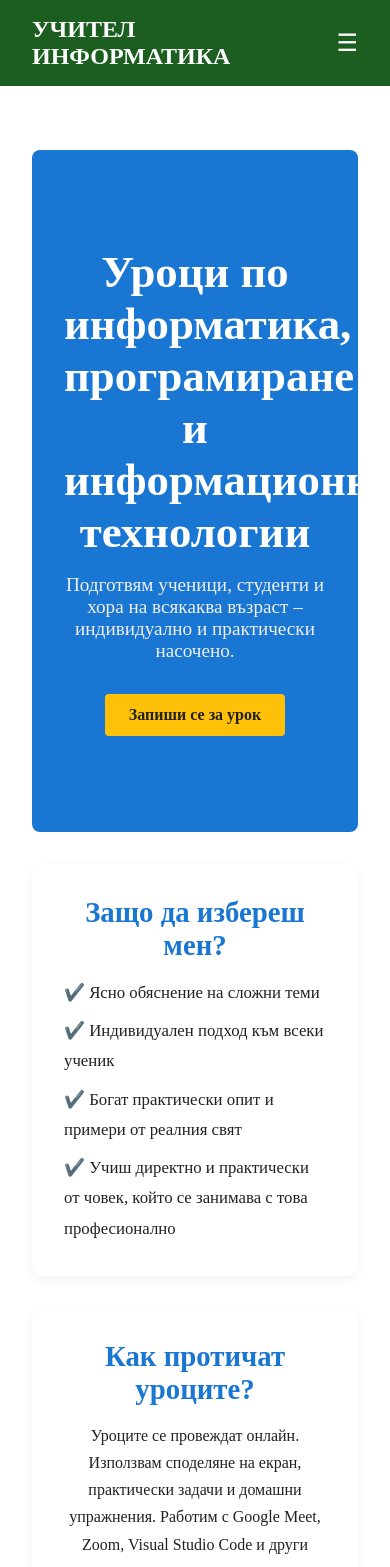
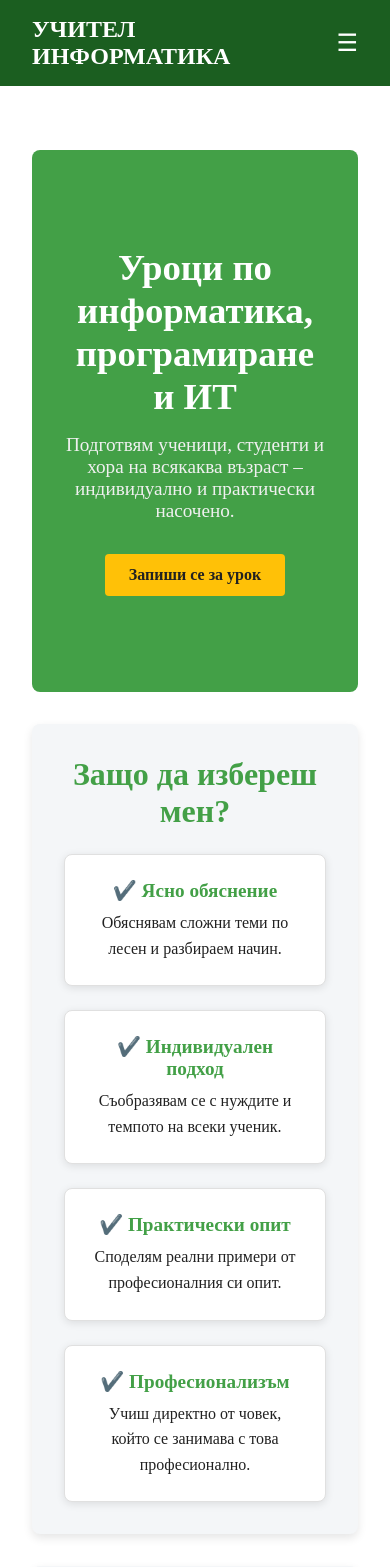
Before and after one commit to Dimitar32/Lessons-Dimitar-Ivanov, a React (Create React App) app: page / in a window 390 px wide. Shown: the top 1567 px of the page. Built offline with nearby package versions, Linux system fonts and the light colour scheme.

Commit message:
add bug fixes for mobile

```diff
--- a/src/index.css
+++ b/src/index.css
@@ -1,6 +1,6 @@
 /* index.css */
 :root {
-  --primary-color: #1976d2;   /* тъмно синьо */
+  --primary-color: #43a047;   /* тъмно синьо */
   --accent-color: #43a047;    /* зелено */
   --bg-color: #f4f6f8;        /* светъл фон */
   --text-color: #212121;      /* тъмен текст */
--- a/src/pages/Hero.jsx
+++ b/src/pages/Hero.jsx
@@ -5,7 +5,7 @@ export default function Hero() {
   return (
     <section className={styles.hero}>
       <div className={styles.overlay}>
-        <h1 className={styles.title}>Уроци по информатика, програмиране и информационни технологии</h1>
+        <h1 className={styles.title}>Уроци по информатика, програмиране и ИТ</h1>
         <p className={styles.subtitle}>
           Подготвям ученици, студенти и хора на всякаква възраст – индивидуално и практически насочено.
         </p>
--- a/src/pages/Hero.module.css
+++ b/src/pages/Hero.module.css
@@ -40,3 +40,11 @@
   .cta:hover {
     background-color: var(--button-hover);
   }
+
+@media (max-width: 768px) {
+  .title {
+    font-size: 2.3rem;
+    margin-bottom: 1rem;
+    color: var(--white);
+  }
+}
--- a/src/pages/Home.jsx
+++ b/src/pages/Home.jsx
@@ -8,13 +8,25 @@ export default function Home() {
       <Hero />
 
       <section className={styles.section}>
-        <h2 className={styles.heading}>Защо да избереш мен?</h2>
-        <ul className={styles.bullets}>
-          <li>✔️ Ясно обяснение на сложни теми</li>
-          <li>✔️ Индивидуален подход към всеки ученик</li>
-          <li>✔️ Богат практически опит и примери от реалния свят</li>
-          <li>✔️ Учиш директно и практически от човек, който се занимава с това професионално</li>
-        </ul>
+        <h2 className={styles.title}>Защо да избереш мен?</h2>
+        <div className={styles.cards}>
+          <div className={styles.card}>
+            <h3>✔️ Ясно обяснение</h3>
+            <p>Обяснявам сложни теми по лесен и разбираем начин.</p>
+          </div>
+          <div className={styles.card}>
+            <h3>✔️ Индивидуален подход</h3>
+            <p>Съобразявам се с нуждите и темпото на всеки ученик.</p>
+          </div>
+          <div className={styles.card}>
+            <h3>✔️ Практически опит</h3>
+            <p>Споделям реални примери от професионалния си опит.</p>
+          </div>
+          <div className={styles.card}>
+            <h3>✔️ Професионализъм</h3>
+            <p>Учиш директно от човек, който се занимава с това професионално.</p>
+          </div>
+        </div>
       </section>
 
       <section className={styles.section}>
@@ -25,7 +37,7 @@ export default function Home() {
       </section>
 
       <section className={styles.section}>
-        <h2 className={styles.heading}>Какво ще научиш?</h2>
+        <h2 className={styles.title}>Какво ще научиш?</h2>
         <ul className={styles.bullets}>
           <li>💡 Основи на програмирането – променливи, цикли, функции</li>
           <li>💡 Обектно-ориентирано програмиране (ООП) – класове, обекти, наследяване</li>
@@ -37,15 +49,15 @@ export default function Home() {
       </section>
 
       <section className={styles.section}>
-        <h2 className={styles.heading}>За кого са подходящи уроците?</h2>
-        <p className={styles.text}>
+        <h2 className={styles.title}>За кого са подходящи уроците?</h2>
+        <p>
           Уроците са подходящи за ученици от 1-ви до 12-ти клас, студенти и хора на всякаква възраст, които имат желанието да подобрят знанията си, да се подготвят за училище/университет или да започнат с програмиране от нулата.
         </p>
       </section>
 
       <section className={styles.ctaSection}>
         <a href="/contact" className={styles.cta}>
-          Свържи се с мен и започни още днес!
+          Започни още днес!
         </a>
       </section>
 
--- a/src/pages/Home.module.css
+++ b/src/pages/Home.module.css
@@ -9,17 +9,23 @@
 }
 
 .section {
-  background-color: var(--section-bg);
+  max-width: 1000px;
+  margin: 2rem auto;
   padding: 2rem;
-  margin: 2rem auto;
-  border-radius: 12px;
-  max-width: 900px;
-  box-shadow: 0 4px 12px rgba(0, 0, 0, 0.05);
-  transition: transform 0.3s ease;
+  background-color: #f4f6f8;
+  border-radius: 8px;
+  box-shadow: 0 4px 10px rgba(0, 0, 0, 0.1);
 }
 
 .section:hover {
   transform: scale(1.01);
+}
+
+.title {
+  font-size: 2rem;
+  color: var(--primary-color);
+  margin-bottom: 1.5rem;
+  text-align: center;
 }
 
 .heading {
@@ -38,13 +44,44 @@
   margin: 0 auto;
 }
 
+.cards {
+  display: grid;
+  grid-template-columns: repeat(auto-fit, minmax(250px, 1fr));
+  gap: 1.5rem;
+}
+
+.card {
+  background-color: #ffffff;
+  border: 1px solid #e0e0e0;
+  border-radius: 8px;
+  padding: 1.5rem;
+  box-shadow: 0 2px 8px rgba(0, 0, 0, 0.1);
+  text-align: center;
+  transition: transform 0.3s ease;
+}
+
+.card:hover {
+  transform: translateY(-5px);
+}
+
+.card h3 {
+  font-size: 1.2rem;
+  color: var(--primary-color);
+  margin-bottom: 0.5rem;
+}
+
+.card p {
+  color: var(--text-color);
+  line-height: 1.6;
+}
+
 .bullets {
   list-style: none;
   padding-left: 0;
+  line-height: 2;
+  color: var(--text-color);
   margin-top: 1rem;
-  line-height: 1.8;
   font-size: 1.05rem;
-  color: var(--text-color);
   display: grid;
   gap: 0.5rem;
 }
@@ -70,3 +107,14 @@
   background-color: var(--button-hover);
   transform: translateY(-2px);
 }
+
+
+@media (max-width: 768px) {
+  .card:hover {
+    transform: none;
+  }
+
+  .cta:hover {
+    transform: none;
+  }
+}
```
